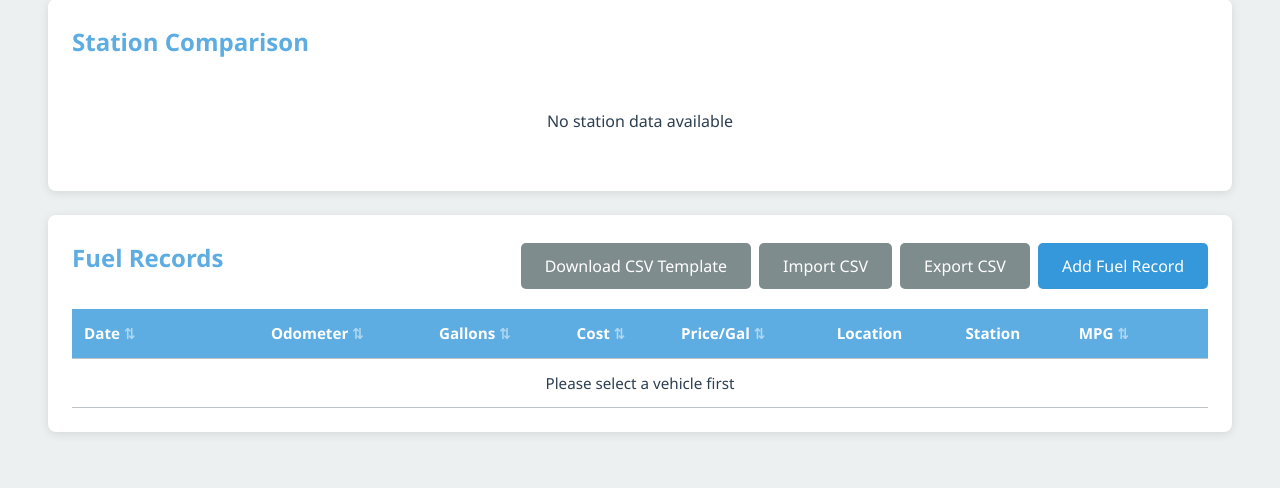
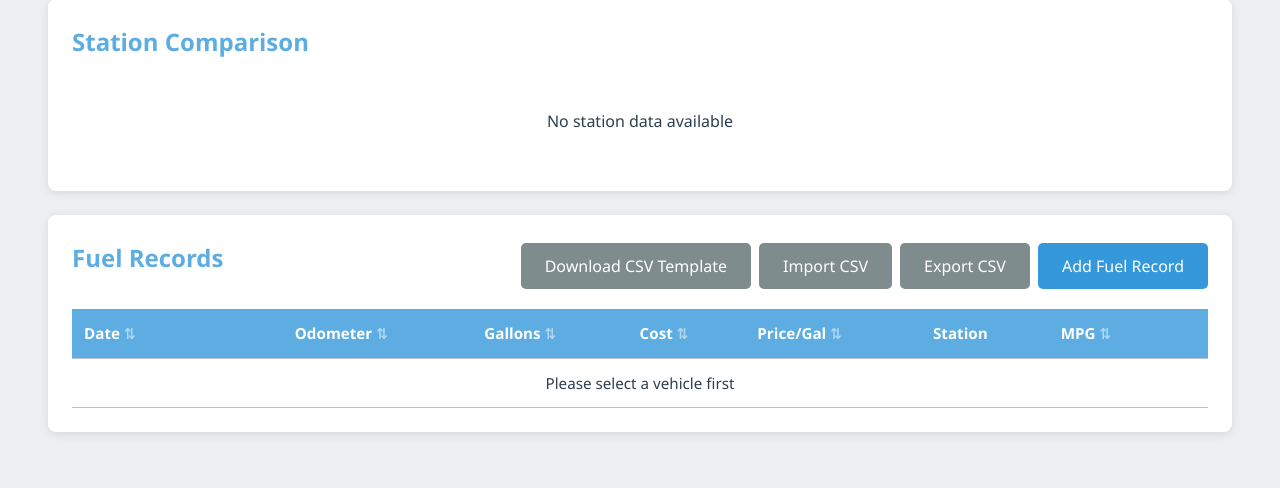
Before and after one commit to alreadyded1/VST, a Flask app: page /fuel in a window 1280 px wide. Shown: the part 878-1366 px from the top of the page. Run offline with Flask 3, Linux system fonts and the light colour scheme; a user stored in the database is signed in; data that the repository does not hold is empty.

Commit message:
Merge location into station field and remove location column
Database changes:
- Copy existing location data to station field where station is empty
- Drop location column from fuel_records table
- Recreate table without location field

API changes:
- Remove location from add_fuel_record endpoint
- Remove location from update_fuel_record endpoint
- Remove location from CSV import/export

UI changes:
- Remove location field from add/edit fuel form
- Rename "Station Name" to "Station" (now required field)
- Remove location column from fuel records table
- Update placeholder to indicate station can include address
- Update JavaScript to not send location data

Co-Authored-By: Claude Sonnet 4.5 <noreply@anthropic.com>

```diff
--- a/app.py
+++ b/app.py
@@ -227,6 +227,42 @@ def init_db():
             db.commit()
         except sqlite3.OperationalError:
             # Column already exists
+            pass
+
+        # Migration: Copy location data to station field where station is empty
+        try:
+            db.execute("UPDATE fuel_records SET station = location WHERE station IS NULL OR station = ''")
+            db.commit()
+        except sqlite3.OperationalError:
+            pass
+
+        # Migration: Drop location column from fuel_records table
+        try:
+            # SQLite doesn't support DROP COLUMN directly, so we need to recreate the table
+            db.execute('''CREATE TABLE IF NOT EXISTS fuel_records_new (
+                id INTEGER PRIMARY KEY AUTOINCREMENT,
+                vehicle_id INTEGER NOT NULL,
+                date DATE NOT NULL,
+                gallons REAL NOT NULL,
+                cost REAL NOT NULL,
+                odometer INTEGER NOT NULL,
+                station TEXT,
+                mpg REAL,
+                created_at TIMESTAMP DEFAULT CURRENT_TIMESTAMP,
+                FOREIGN KEY (vehicle_id) REFERENCES vehicle (id)
+            )''')
+
+            # Copy data from old table to new table
+            db.execute('''INSERT INTO fuel_records_new (id, vehicle_id, date, gallons, cost, odometer, station, mpg, created_at)
+                         SELECT id, vehicle_id, date, gallons, cost, odometer, station, mpg, created_at
+                         FROM fuel_records''')
+
+            # Drop old table and rename new table
+            db.execute('DROP TABLE fuel_records')
+            db.execute('ALTER TABLE fuel_records_new RENAME TO fuel_records')
+            db.commit()
+        except sqlite3.OperationalError as e:
+            # Table already migrated or error
             pass
 
         # Create default admin user if no users exist
@@ -1338,10 +1374,10 @@ def add_fuel_record():
             mpg = round(miles_driven / data['gallons'], 2)
 
     cursor = db.execute('''INSERT INTO fuel_records
-                          (vehicle_id, date, gallons, cost, odometer, location, mpg, station)
-                          VALUES (?, ?, ?, ?, ?, ?, ?, ?)''',
+                          (vehicle_id, date, gallons, cost, odometer, mpg, station)
+                          VALUES (?, ?, ?, ?, ?, ?, ?)''',
                        (vehicle_id, data['date'], data['gallons'], data['cost'],
-                        data['odometer'], data['location'], mpg, data.get('station', '')))
+                        data['odometer'], mpg, data.get('station', '')))
 
     db.commit()
     record_id = cursor.lastrowid
@@ -1370,10 +1406,10 @@ def update_fuel_record(fuel_id):
 
     # Update the fuel record
     db.execute('''UPDATE fuel_records
-                 SET date=?, gallons=?, cost=?, odometer=?, location=?, station=?
+                 SET date=?, gallons=?, cost=?, odometer=?, station=?
                  WHERE id=?''',
               (data['date'], data['gallons'], data['cost'],
-               data['odometer'], data['location'], data.get('station', ''), fuel_id))
+               data['odometer'], data.get('station', ''), fuel_id))
 
     # Recalculate MPG for this record
     record = db.execute('SELECT * FROM fuel_records WHERE id = ?', (fuel_id,)).fetchone()
@@ -1418,14 +1454,14 @@ def export_fuel_csv():
         db = get_db()
         if vehicle_id:
             fuel_records = db.execute('''
-                SELECT date, odometer, gallons, cost, location, station, mpg
+                SELECT date, odometer, gallons, cost, station, mpg
                 FROM fuel_records
                 WHERE vehicle_id = ?
                 ORDER BY date DESC, odometer DESC
             ''', (vehicle_id,)).fetchall()
         else:
             fuel_records = db.execute('''
-                SELECT date, odometer, gallons, cost, location, station, mpg
+                SELECT date, odometer, gallons, cost, station, mpg
                 FROM fuel_records
                 ORDER BY date DESC, odometer DESC
             ''').fetchall()
@@ -1439,7 +1475,7 @@ def export_fuel_csv():
         writer = csv.writer(output)
 
         # Write header
-        writer.writerow(['date', 'odometer', 'gallons', 'cost', 'location', 'station', 'mpg'])
+        writer.writerow(['date', 'odometer', 'gallons', 'cost', 'station', 'mpg'])
 
         # Write data
         for record in records_list:
@@ -1448,7 +1484,6 @@ def export_fuel_csv():
                 record.get('odometer', ''),
                 record.get('gallons', ''),
                 record.get('cost', ''),
-                record.get('location', ''),
                 record.get('station', ''),
                 record.get('mpg', '') or ''
             ])
@@ -1474,11 +1509,11 @@ def download_fuel_template():
     writer = csv.writer(output)
 
     # Write header
-    writer.writerow(['date', 'odometer', 'gallons', 'cost', 'location', 'station'])
+    writer.writerow(['date', 'odometer', 'gallons', 'cost', 'station'])
 
     # Write example rows
-    writer.writerow(['2024-01-15', '50000', '12.5', '45.00', '123 Main St', 'Shell'])
-    writer.writerow(['2024-01-22', '50350', '11.8', '42.50', '456 Oak Ave', 'BP'])
+    writer.writerow(['2024-01-15', '50000', '12.5', '45.00', 'Shell'])
+    writer.writerow(['2024-01-22', '50350', '11.8', '42.50', 'BP'])
 
     output.seek(0)
     response = make_response(output.getvalue())
@@ -1513,7 +1548,7 @@ def import_fuel_csv():
         for row_num, row in enumerate(csv_reader, start=2):  # Start at 2 because of header
             try:
                 # Validate required fields
-                if not row.get('date') or not row.get('odometer') or not row.get('gallons') or not row.get('cost') or not row.get('location'):
+                if not row.get('date') or not row.get('odometer') or not row.get('gallons') or not row.get('cost'):
                     errors.append(f"Row {row_num}: Missing required fields")
                     continue
 
@@ -1548,15 +1583,14 @@ def import_fuel_csv():
                 # Insert fuel record
                 db.execute('''
                     INSERT INTO fuel_records
-                    (vehicle_id, date, odometer, gallons, cost, location, station, mpg)
-                    VALUES (?, ?, ?, ?, ?, ?, ?, ?)
+                    (vehicle_id, date, odometer, gallons, cost, station, mpg)
+                    VALUES (?, ?, ?, ?, ?, ?, ?)
                 ''', (
                     vehicle_id,
                     row['date'],
                     odometer,
                     gallons,
                     cost,
-                    row['location'],
                     row.get('station', ''),
                     mpg
                 ))
--- a/templates/fuel.html
+++ b/templates/fuel.html
@@ -146,7 +146,6 @@
                     <th class="sortable">Gallons</th>
                     <th class="sortable">Cost</th>
                     <th class="sortable hide-mobile">Price/Gal</th>
-                    <th class="hide-mobile">Location</th>
                     <th class="hide-mobile">Station</th>
                     <th class="sortable">MPG</th>
                     <th></th>
@@ -154,7 +153,7 @@
             </thead>
             <tbody id="fuelTableBody">
                 <tr>
-                    <td colspan="9" class="text-center">Loading...</td>
+                    <td colspan="8" class="text-center">Loading...</td>
                 </tr>
             </tbody>
         </table>
@@ -191,16 +190,10 @@
                 </div>
             </div>
 
-            <div class="form-row">
-                <div class="form-group">
-                    <label for="location">Location *</label>
-                    <input type="text" id="location" name="location" placeholder="e.g., 123 Main St" required>
-                </div>
-                <div class="form-group">
-                    <label for="station">Station Name</label>
-                    <input type="text" id="station" name="station" placeholder="e.g., Shell, BP, Exxon" list="stationList">
-                    <datalist id="stationList"></datalist>
-                </div>
+            <div class="form-group">
+                <label for="station">Station *</label>
+                <input type="text" id="station" name="station" placeholder="e.g., Shell, BP Main St, Exxon Downtown" list="stationList" required>
+                <datalist id="stationList"></datalist>
             </div>
 
             <div class="alert alert-info">
@@ -267,7 +260,7 @@ let costChart = null;
 async function loadFuelRecords() {
     const vehicleId = getCurrentVehicleId();
     if (!vehicleId) {
-        document.getElementById('fuelTableBody').innerHTML = '<tr><td colspan="9" class="text-center">Please select a vehicle first</td></tr>';
+        document.getElementById('fuelTableBody').innerHTML = '<tr><td colspan="8" class="text-center">Please select a vehicle first</td></tr>';
         return;
     }
 
@@ -282,7 +275,7 @@ async function loadFuelRecords() {
         makeSortable(document.getElementById('fuelTable'));
     } catch (error) {
         console.error('Error loading fuel records:', error);
-        document.getElementById('fuelTableBody').innerHTML = '<tr><td colspan="9" class="text-center">Error loading fuel records</td></tr>';
+        document.getElementById('fuelTableBody').innerHTML = '<tr><td colspan="8" class="text-center">Error loading fuel records</td></tr>';
     }
 }
 
@@ -290,7 +283,7 @@ function displayFuelRecords(records) {
     const tbody = document.getElementById('fuelTableBody');
 
     if (records.length === 0) {
-        tbody.innerHTML = '<tr><td colspan="9" class="text-center">No fuel records found. Click "Add Fuel Record" to get started.</td></tr>';
+        tbody.innerHTML = '<tr><td colspan="8" class="text-center">No fuel records found. Click "Add Fuel Record" to get started.</td></tr>';
         return;
     }
 
@@ -304,7 +297,6 @@ function displayFuelRecords(records) {
                 <td>${record.gallons.toFixed(3)}</td>
                 <td>${formatCurrency(record.cost)}</td>
                 <td class="hide-mobile">${formatCurrency(pricePerGal)}</td>
-                <td class="hide-mobile">${record.location}</td>
                 <td class="hide-mobile">${record.station || 'N/A'}</td>
                 <td>${record.mpg ? record.mpg.toFixed(2) : 'N/A'}</td>
                 <td>
@@ -398,7 +390,6 @@ async function editFuelRecord(fuelId) {
         document.getElementById('odometer').value = record.odometer;
         document.getElementById('gallons').value = record.gallons;
         document.getElementById('fuelCost').value = record.cost;
-        document.getElementById('location').value = record.location;
         document.getElementById('station').value = record.station || '';
 
         // Update modal title
@@ -436,7 +427,6 @@ async function addFuelRecord(event) {
         gallons: parseFloat(formData.get('gallons')),
         cost: parseFloat(formData.get('cost')),
         odometer: parseInt(formData.get('odometer')),
-        location: formData.get('location'),
         station: formData.get('station') || ''
     };
 
```
